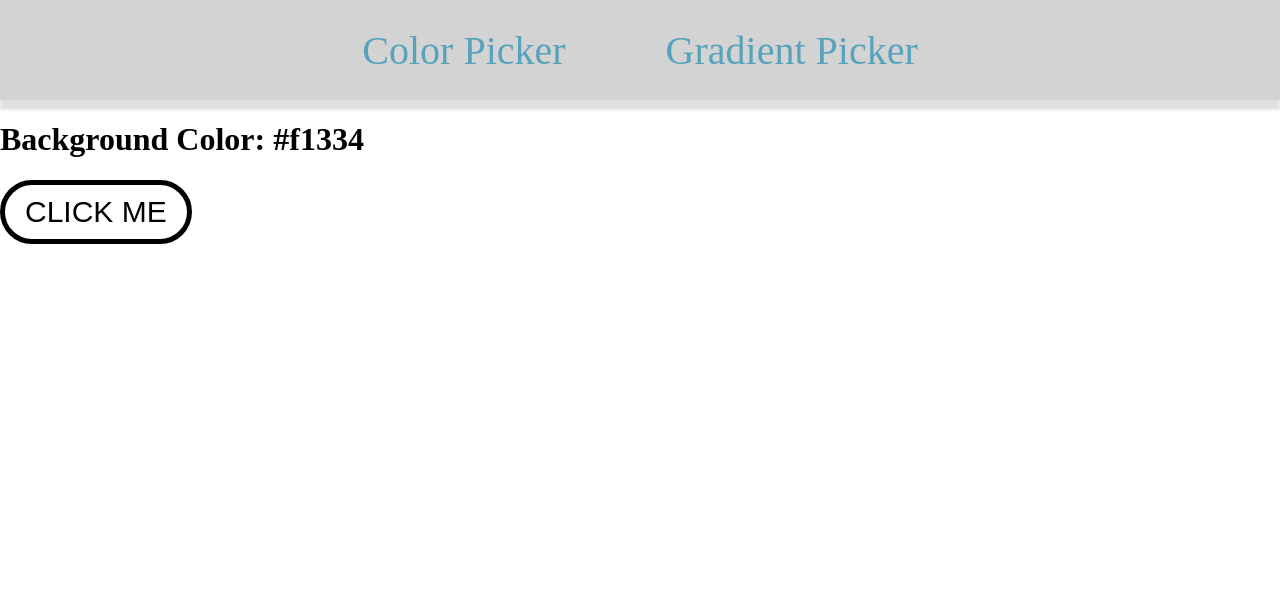
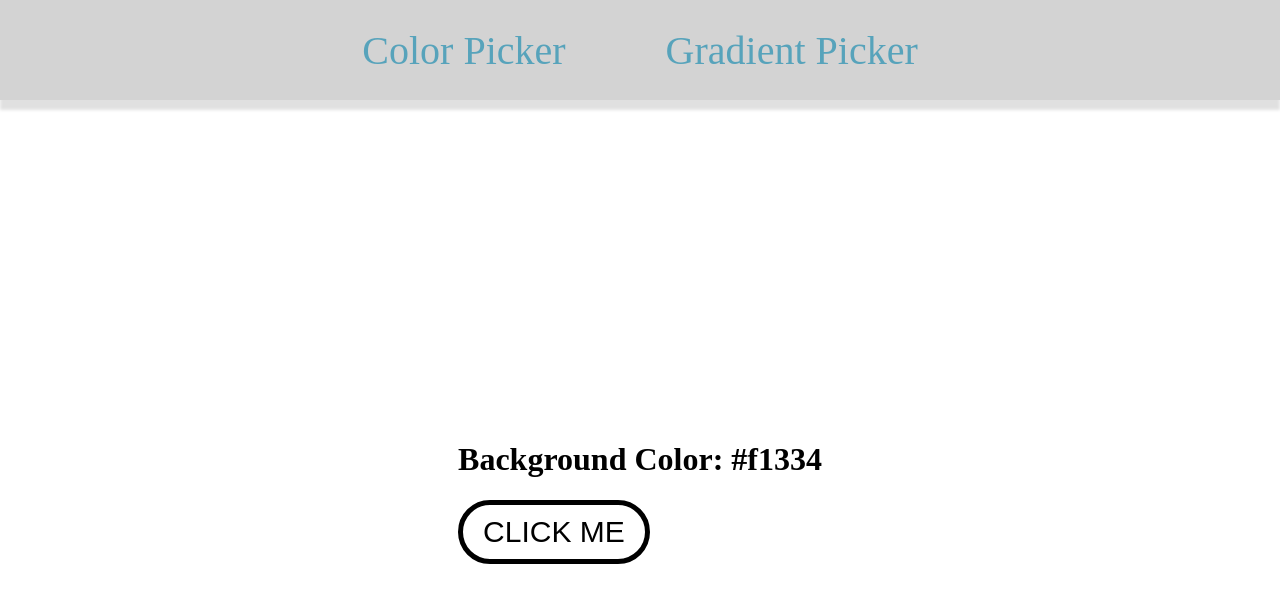
Before and after one commit to LasalleSprewell/color-picker, a plain HTML site: page index.html in a window 1280 px wide. Drawn offline with Linux system fonts and the light colour scheme.

```diff
--- a/index.html
+++ b/index.html
@@ -21,7 +21,7 @@
         </div>
     </nav>
     <main>
-        <div>
+        <div class="bg">
             <h1>Background Color:
                 <span id="color">
                     #f1334
--- a/styles.css
+++ b/styles.css
@@ -48,6 +48,12 @@ a:hover {
 a.active {
     color: rgb(87, 163, 187);
 }
+main {
+    padding: 25%;
+    display: flex;
+    justify-content: center;
+    align-content: center;
+}
 
 button {
     background-color: transparent;
```
Also changed, not shown: gradient.html (+1 -1 lines).
